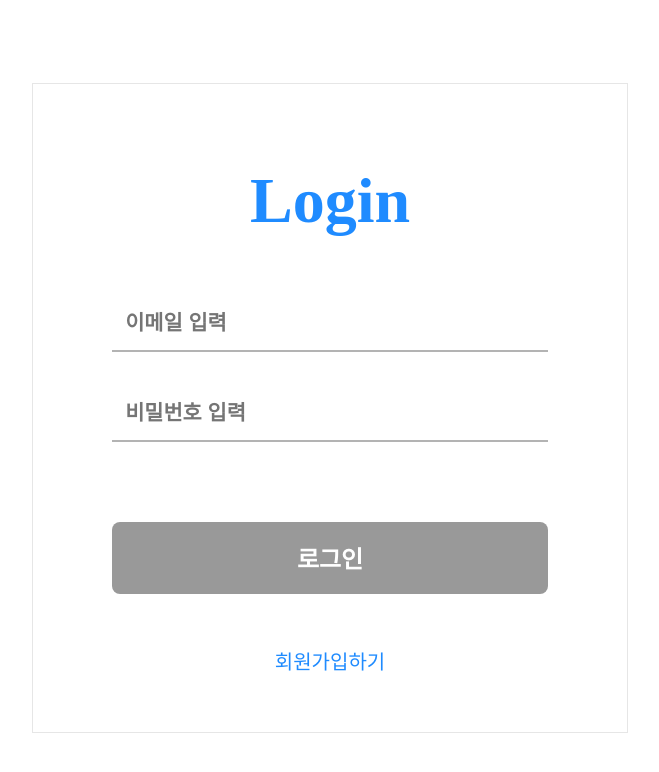
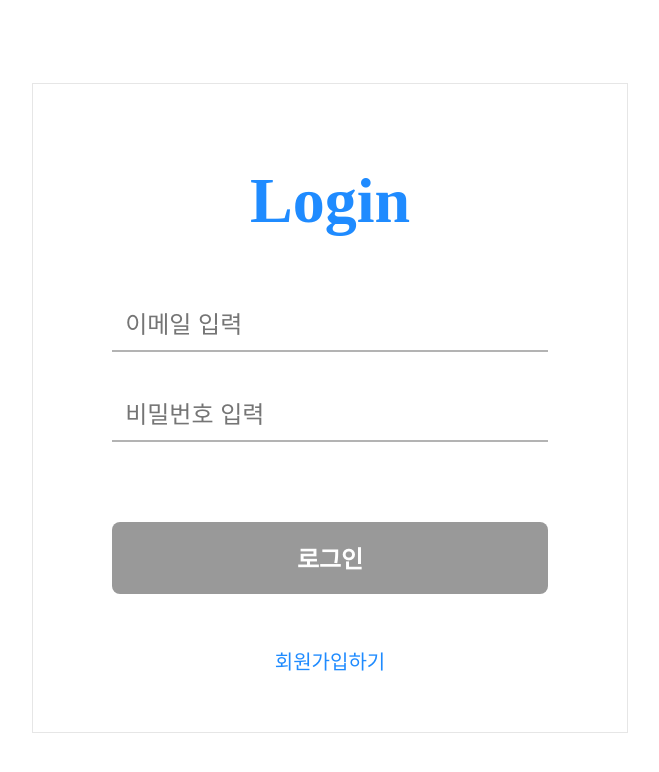
Before and after one commit to kwonminjae5700/Gomdoliro-board-Front, a React (Vite) app in the folder Gomdoliro-front/: page / in a window 1280 px wide. Shown: the top 772 px of the page, without its empty margins (318-977 px from the left). Built offline with nearby package versions, Linux system fonts and the light colour scheme.

Commit message:
Style : input 태그 스타일 변경

```diff
--- a/Gomdoliro-front/src/styles/login.css
+++ b/Gomdoliro-front/src/styles/login.css
@@ -45,18 +45,25 @@
     margin-bottom : 6vh;
 }
 
+.login-null {
+    width : 34vw;
+    height : 40px;
+    margin-bottom : 6vh;
+}
+
 .login-input > input {
     padding-left : 1vw;
     color : #B3B3B3;
-    font-size: 1.3rem;
+    font-size: 24px;
     font-style: normal;
-    font-weight: 600;
+    font-weight: 400;
+    line-height: normal;
     border : none;
 }
 
 .login-input > input {
     color : #000;
-    width : 30vw;
+    width : 35vw;
 }
 
 .login-input > input:focus {
@@ -82,3 +89,13 @@
 .login-container > h3 {
     cursor : pointer;
 }
+
+.input-nick {
+    color : #B3B3B3;
+    font-size: 24px;
+    font-style: normal;
+    font-weight: 600;
+    line-height: normal;
+    padding-left : 1vw;
+    padding-top : 6vh;
+}
```
